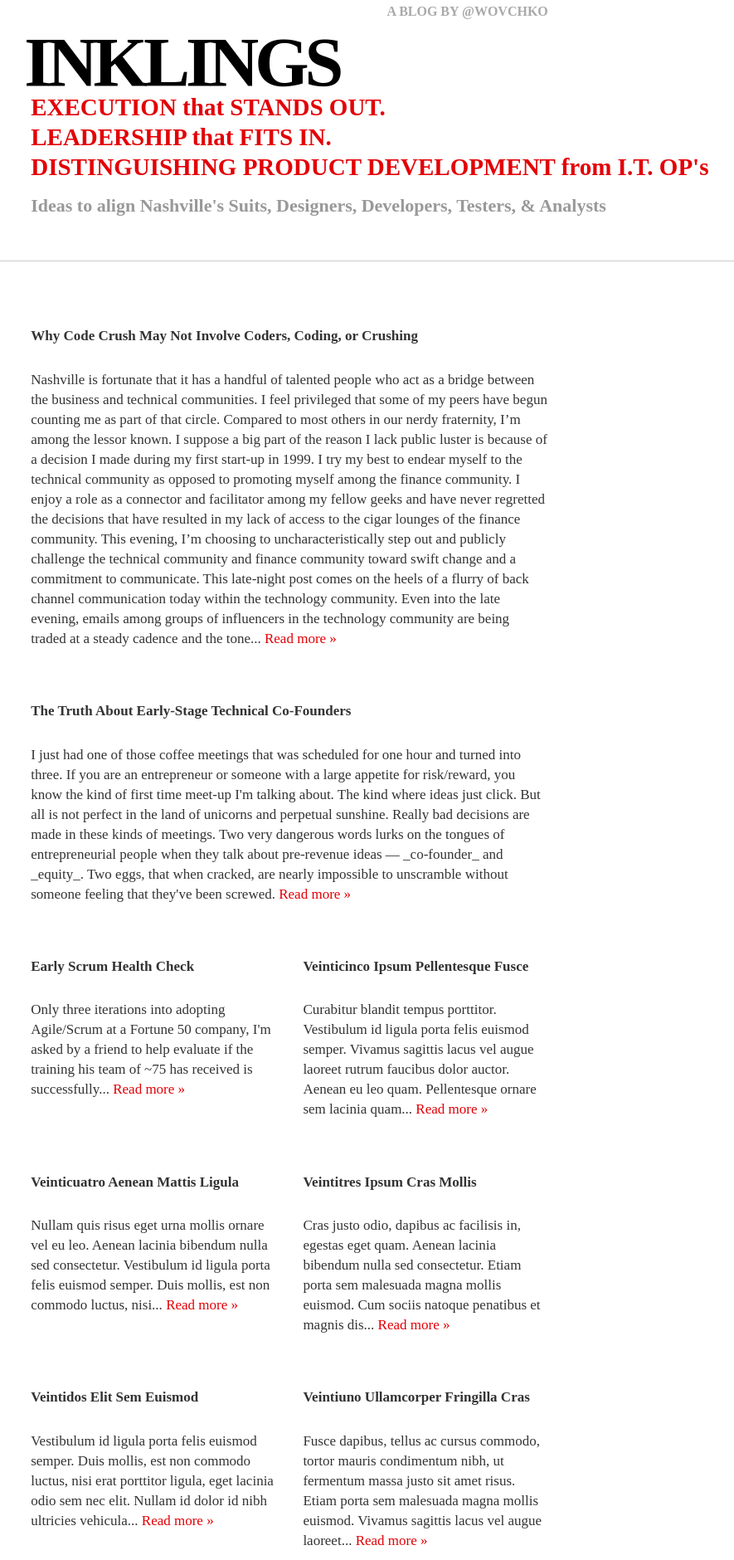
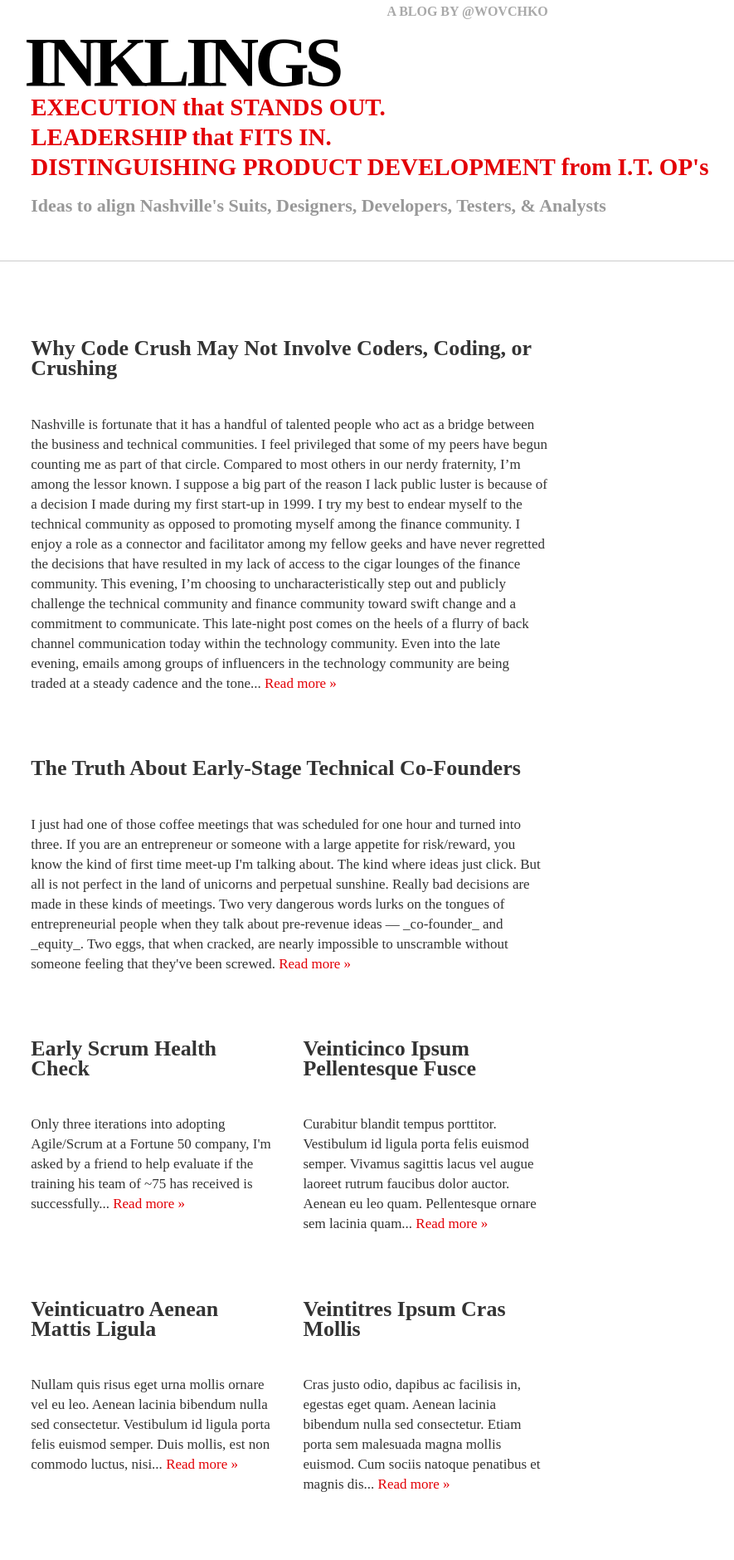
Before and after one commit to wovchko/inklings, a Jekyll site: the page built from index.html, in a window 1280 px wide. Shown: the top 1880 px of the page at 83% size, without its empty margins (291-1176 px from the left). Built offline with Jekyll 4.4.1, drawn with Linux system fonts in a browser that asks for light colours; Markdown is read by kramdown in place of the engine named in the settings; the list of posts is cut into pages by our own code.

Commit message:
Add styles

```diff
--- a/css/bootstrap_custom.css
+++ b/css/bootstrap_custom.css
@@ -771,7 +771,7 @@ h4 a:hover {
 }
 .recent h5 {
   font-family: marvel, serif;
-  font-size: 17px;
+  font-size: 26px;
   line-height: 24px;
   color: #333333;
 }
```
